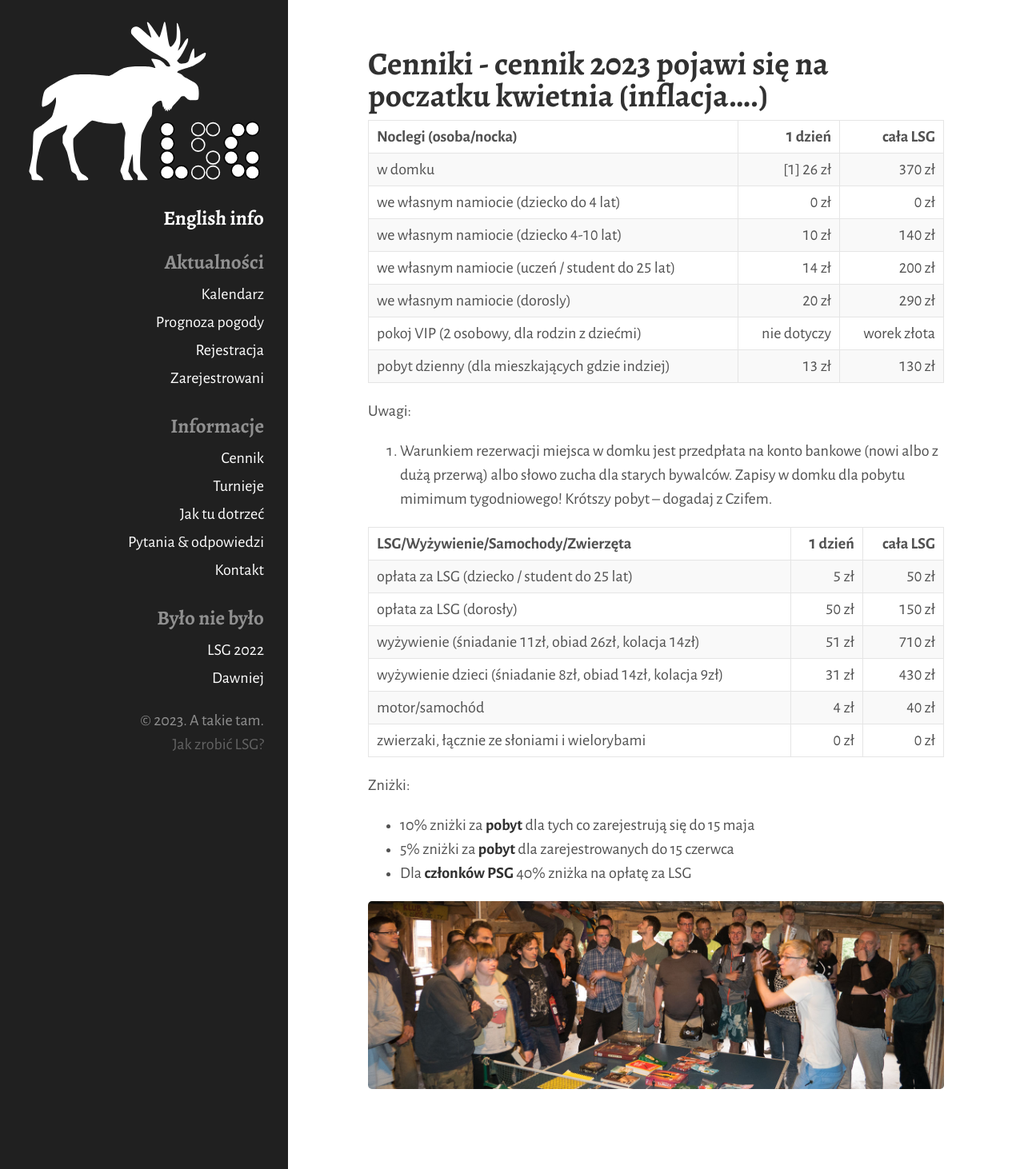
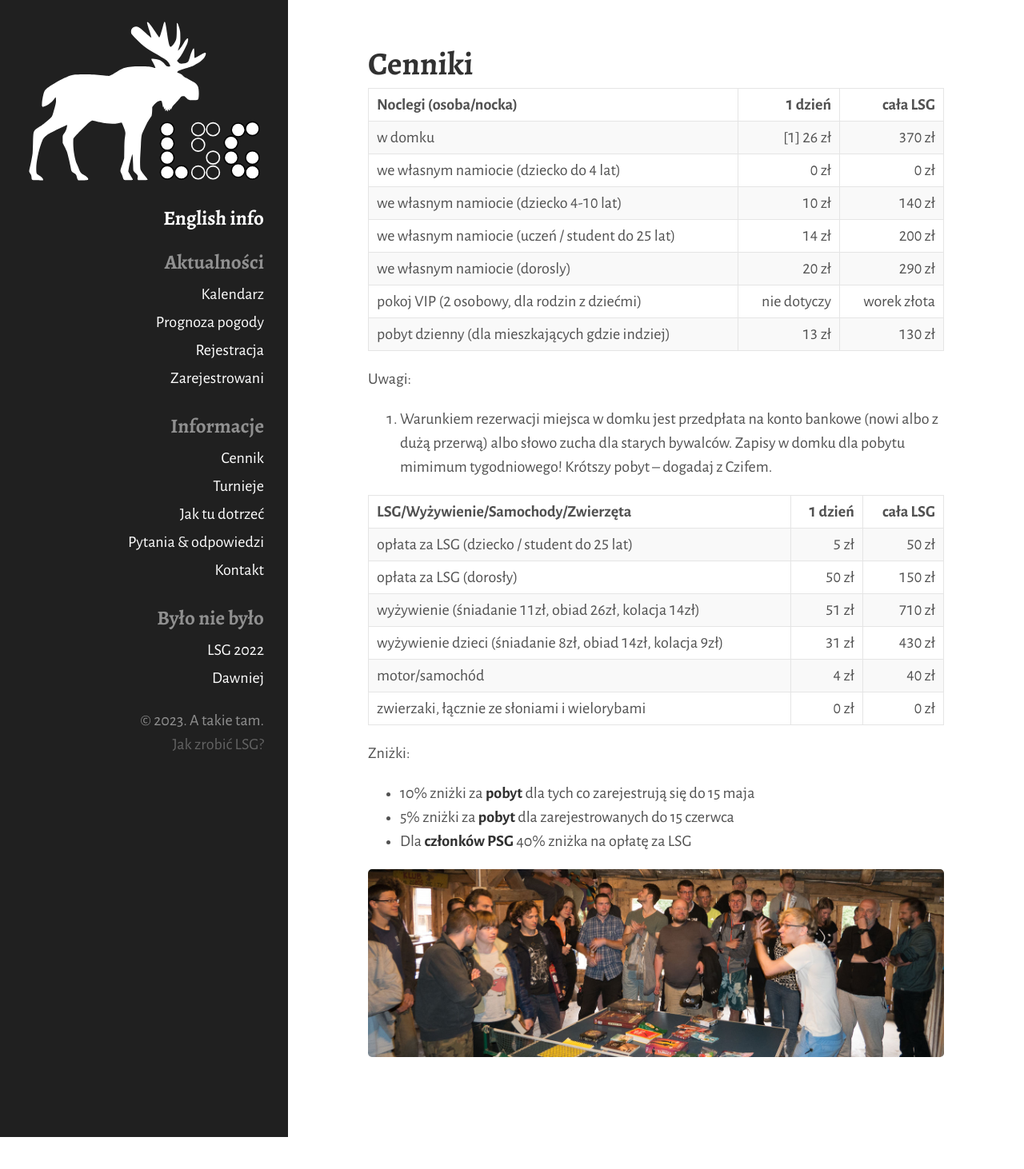
Before and after one commit to tasuki/lsg, a Jekyll site: the page built from cennik.md, in a window 1280 px wide. Shown: the whole page at 80% size. Built offline with Jekyll 4.4.1, drawn with Linux system fonts in a browser that asks for light colours; after the commit the page ends 1422 px from its top, so only the background shows below that.

Commit message:
Już się pojawił, bobo

```diff
--- a/cennik.md
+++ b/cennik.md
@@ -3,7 +3,7 @@ layout: page
 title: Cennik
 ---
 
-## Cenniki - cennik 2023 pojawi się na poczatku kwietnia (inflacja....)
+## Cenniki
 
 | Noclegi (osoba/nocka)                           |     1 dzień |    cała LSG |
 | ----------------------------------------------- | ----------: | ----------: |
```
